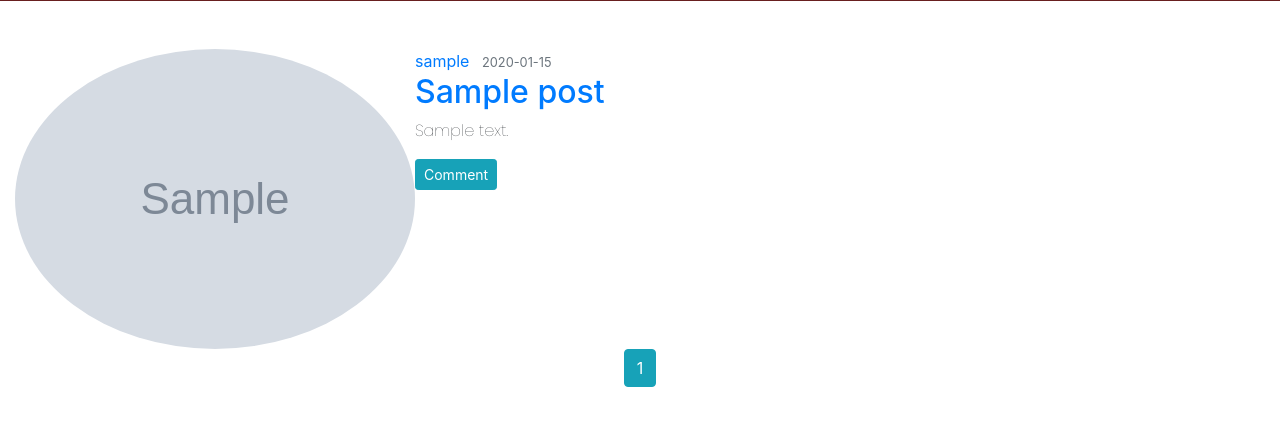
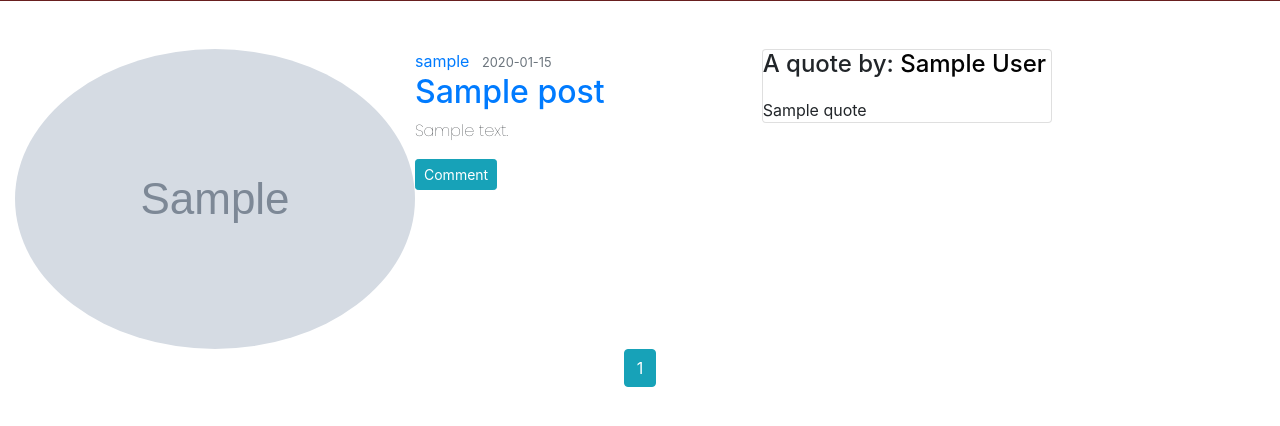
Before and after one commit to aust1inn/aust1inn_posts, a Flask app: page / in a window 1280 px wide. Shown: the part 113-539 px from the top of the page. Run offline with Flask 2, Linux system fonts and the light colour scheme; tables that the repository leaves empty hold one stand-in row (values such as "Sample post"); grey boxes marked "Sample" are stand-in pictures; a database or web service that is not in the repository returns one stand-in record (values such as "Sample title"); data that the repository does not hold is empty; some libraries are stand-ins or nearby versions; some web fonts are replaced.

Commit message:
implements displaying of random quotes

```diff
--- a/app/main/views.py
+++ b/app/main/views.py
@@ -14,9 +14,10 @@
 @main.route('/home')
 
 def home():
+    quotes = get_quotes()
     page=request.args.get('page',1,type=int)
     posts=Post.query.order_by(Post.date_posted.desc()).paginate(page=page,per_page=4)
-    return render_template('home.html' , posts=posts)
+    return render_template('home.html' , posts=posts , quote=quotes)
 
 @main.route('/register',methods=['GET','POST'])
 def register():
--- a/app/templates/home.html
+++ b/app/templates/home.html
@@ -28,7 +28,14 @@
 
       {% endfor %}
       </div>
-
+      <div class="col-md-3">
+        <div class="card ">
+          <div class="card-title">
+              <h4>A quote by: <span style="color: rgb(3, 3, 3)">{{quote.author}}</span> </h4>
+          </div>
+          <p class="card-text">{{quote.quote}}</p>
+      </div>
+      </div>
     </div>
   </div>
 
```
